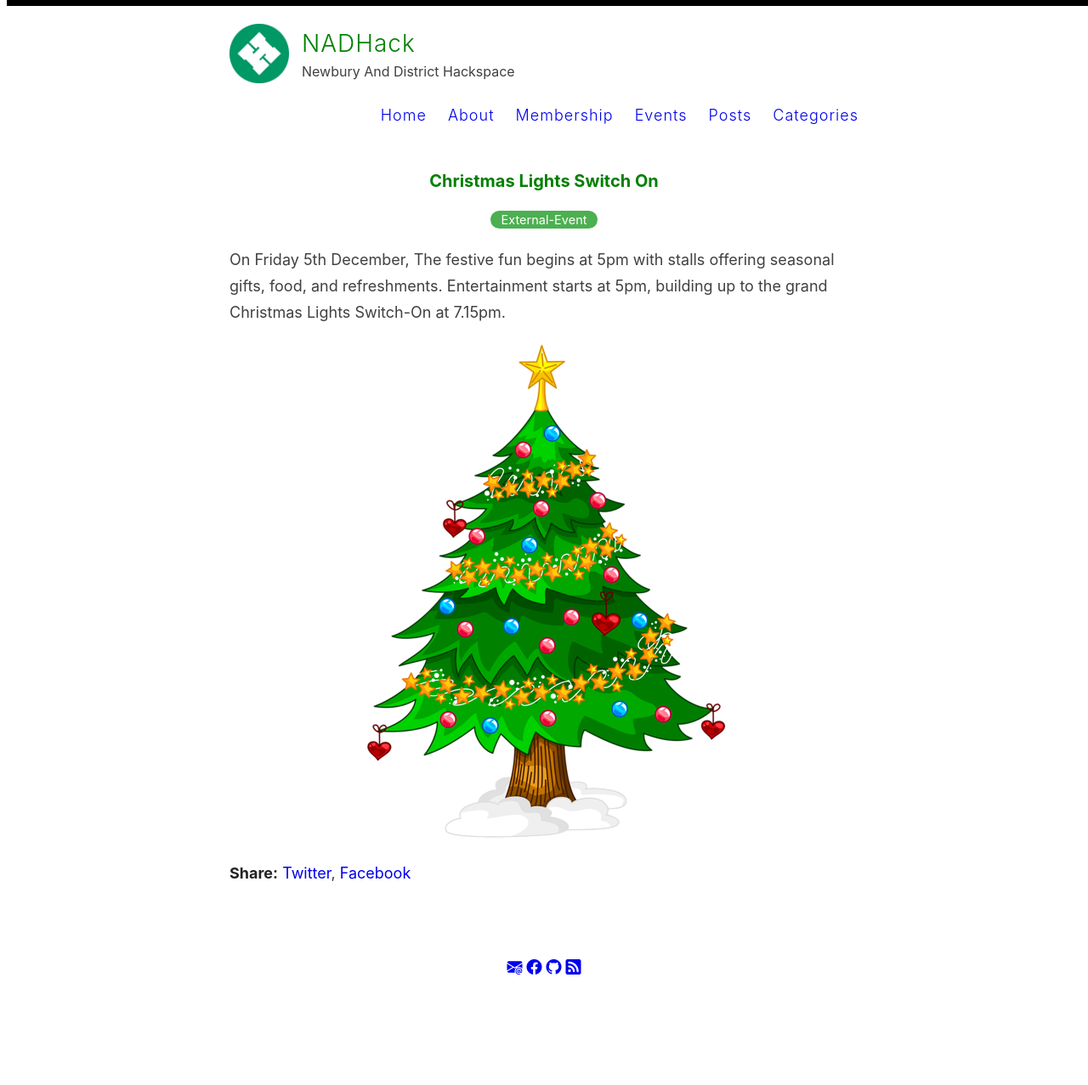
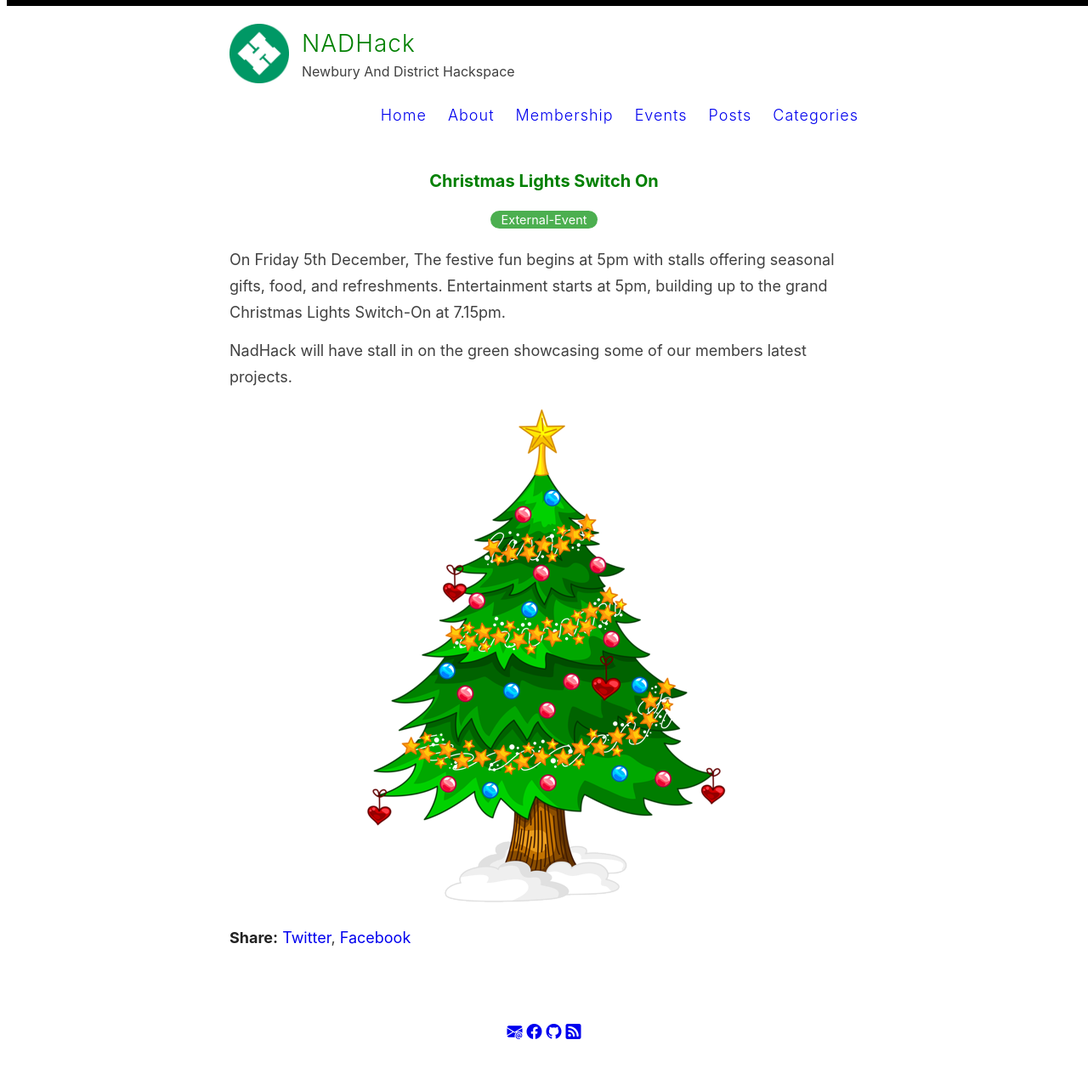
Before and after one commit to nadhack/nadhack.github.io, a Jekyll site: the page built from _events/christmas-lights-25.md, in a window 1280 px wide. Shown: the whole page at 85% size. Built offline with Jekyll 4.4.1, drawn with Linux system fonts in a browser that asks for light colours; before the commit the page ends 1201 px from its top, so only the background shows below that.

Commit message:
Update christmas-lights-25.md

```diff
--- a/_events/christmas-lights-25.md
+++ b/_events/christmas-lights-25.md
@@ -9,4 +9,6 @@ excerpt: This years Christmas light switch on. Thatcham Town Center from 5pm
 
 On Friday 5th December, The festive fun begins at 5pm with stalls offering seasonal gifts, food, and refreshments. Entertainment starts at 5pm,  building up to the grand Christmas Lights Switch-On at 7.15pm.
 
+NadHack will have stall in on the green showcasing some of our members latest projects.
+
 ![](/images/xmas-tree1.png)
```
